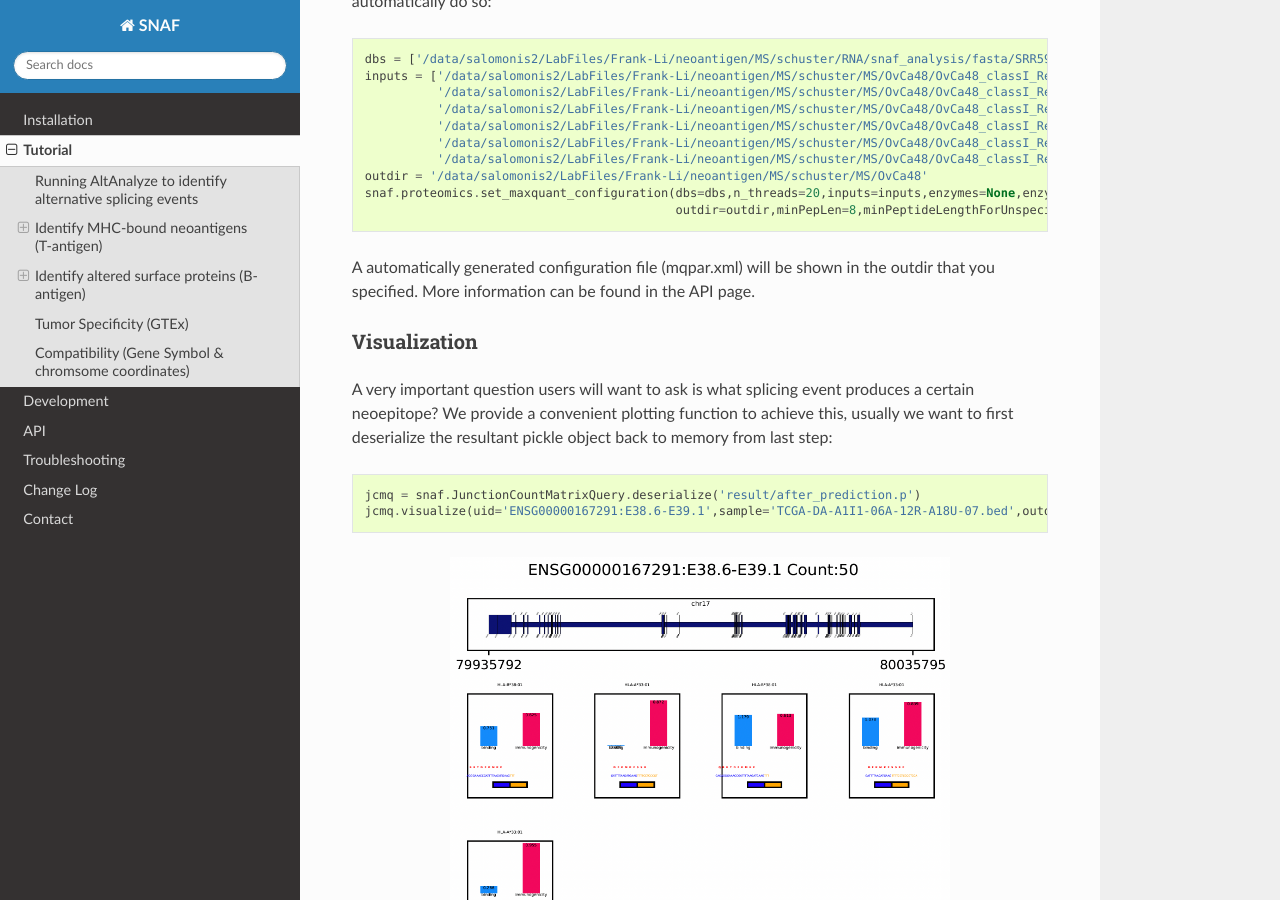
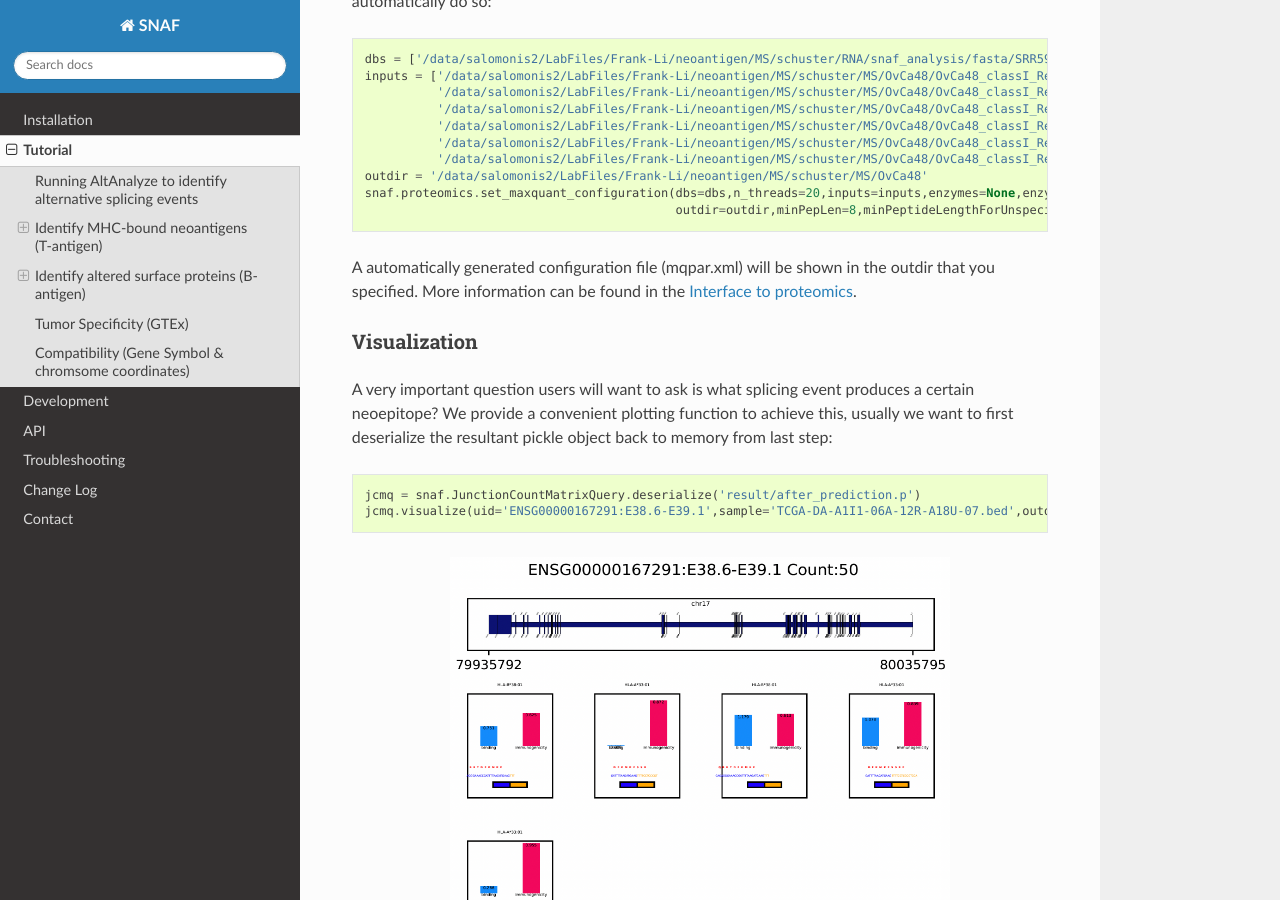
Before and after one commit to frankligy/SNAF, a Sphinx documentation site: the page built from docs/tutorial.rst, in a window 1280 px wide and 900 px high, scrolled down 7120 px. Built offline with Sphinx 7.4.7 and the Read the Docs theme 2.0.0, drawn with Linux system fonts in a browser that asks for light colours.

Commit message:
add api reference

```diff
--- a/docs/api.rst
+++ b/docs/api.rst
@@ -32,6 +32,8 @@ run_dash_T_antigen
 report_candidates
 ~~~~~~~~~~~~~~~~~~~
 .. autofunction:: snaf.downstream.report_candidates
+
+.. _reference_to_proteomics:
 
 Interface to proteomics
 ----------------------------
--- a/docs/tutorial.rst
+++ b/docs/tutorial.rst
@@ -219,7 +219,7 @@ a handy function to automatically do so::
     snaf.proteomics.set_maxquant_configuration(dbs=dbs,n_threads=20,inputs=inputs,enzymes=None,enzyme_mode=5,protein_fdr=1,peptide_fdr=0.05,site_fdr=1,
                                                outdir=outdir,minPepLen=8,minPeptideLengthForUnspecificSearch=8,maxPeptideLengthForUnspecificSearch=25)
 
-A automatically generated configuration file (mqpar.xml) will be shown in the outdir that you specified. More information can be found in the API page.
+A automatically generated configuration file (mqpar.xml) will be shown in the outdir that you specified. More information can be found in the :ref:`reference_to_proteomics`.
 
 Visualization
 ~~~~~~~~~~~~~~~~~
```
